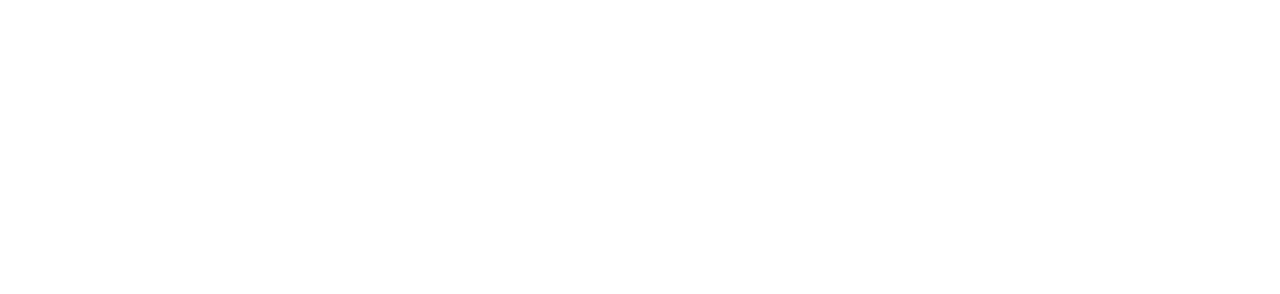
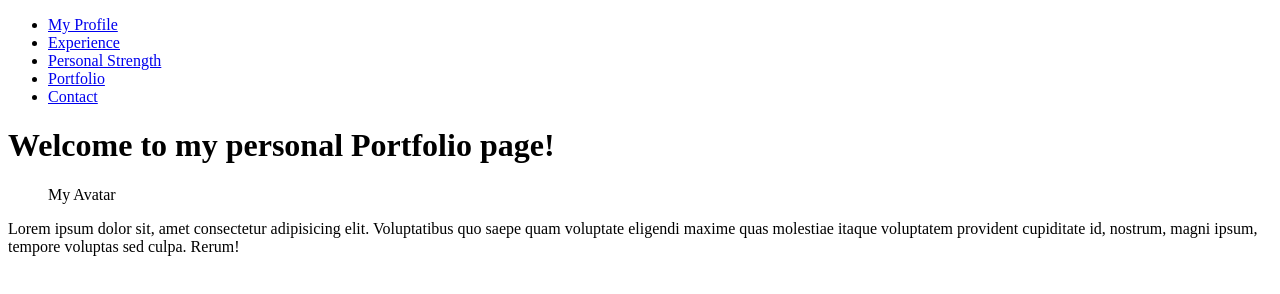
Before and after one commit to tallysing/Portfolio, a plain HTML site: page index.html in a window 1280 px wide. Drawn offline with Linux system fonts and the light colour scheme.

Commit message:
markup draft

```diff
--- a/index.html
+++ b/index.html
@@ -6,6 +6,29 @@
     <title>Personal Portfolio</title>
 </head>
 <body>
+    <header>
+        <nav>
+            <ul>
+                <li><a href="#">My Profile</a></li> <!-- Degrees, extra skill set -->
+                <li><a href="#">Experience</a></li><!-- Differnt skill levels, Languages -->
+                <li><a href="#">Personal Strength</a></li><!-- honesty, Follows routine, goal concieuos -->
+                <li><a href="#">Portfolio</a></li> <!-- pussles? -->
+                <li><a href="#">Contact</a></li> <!-- Form elements -->
+            </ul>
+        </nav>
 
+        <h1>Welcome to my personal Portfolio page!</h1>
+    </header>
+    <main>
+        <section>
+            <article>
+                <figure>
+                    <figcaption>My Avatar</figcaption>
+                </figure>
+                <p>Lorem ipsum dolor sit, amet consectetur adipisicing elit. Voluptatibus quo saepe quam voluptate eligendi maxime quas molestiae itaque voluptatem provident cupiditate id, nostrum, magni ipsum, tempore voluptas sed culpa. Rerum!</p>
+            </article>
+        </section>
+    </main><aside></aside>
+    <footer></footer>
 </body>
 </html>
```
